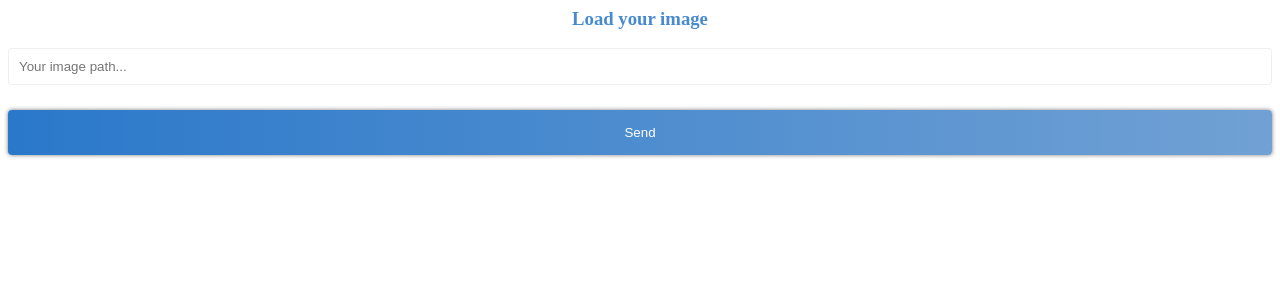
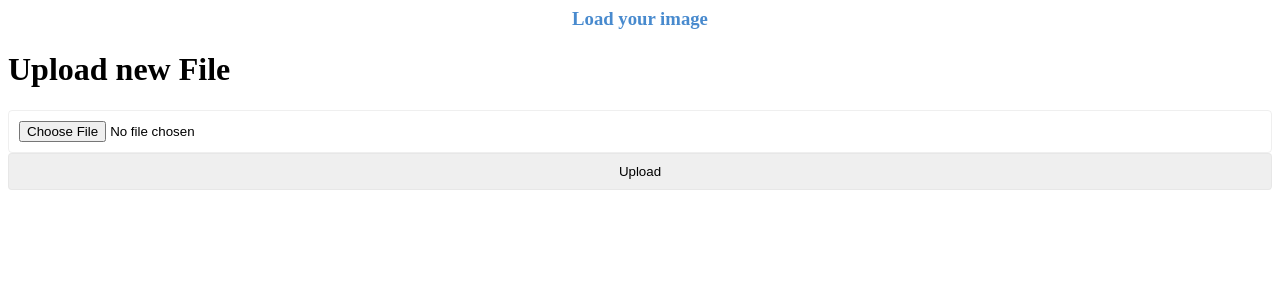
Before and after one commit to Faouzizi/To_Pencil_converter, a Flask app: page / in a window 1280 px wide. Shown: the top 300 px of the page. Run offline with Flask 2, Linux system fonts and the light colour scheme.

Commit message:
forms format

```diff
--- a/main.py
+++ b/main.py
@@ -1,9 +1,12 @@
 ###############################################
 #          Import some packages               #
 ###############################################
-from flask import Flask, render_template, request, flash
+from flask import Flask, render_template, request, flash, redirect, url_for
 from utils.forms import image_path_forms
 from utils.convert_image import convert_images
+from werkzeug.utils import secure_filename
+import cv2
+ci = convert_images()
 ###############################################
 #          Define flask app                   #
 ###############################################
@@ -14,18 +17,34 @@ app.secret_key = 'skjqsdkqsmldkùpkp09!!;dslqnk'
 #       Render Contact page                   #
 ###############################################
 @app.route('/', methods=["GET","POST"])
-def get_contact():
-    form = image_path_forms()
+def upload_file():
+    filename=''
     if request.method == 'POST':
-        path =  request.form["path"]
-        convert_images(path, 'resultat_apres_modifications')
-        return render_template('image_path_forms.html', form=form)
-        flash('Your changes have been saved.')
-    else:
-        return render_template('image_path_forms.html', form=form)
+        image = request.files["file"]
+        if image.filename != '':
+            print('image uploaded')
+            print(image)
+            ci.get_image_converted(secure_filename(image.filename), 'test')
+            filename1 = '.././results/test_pencil1.jpg'
+            filename2 = '.././results/test_pencil2.jpg'
+            filename3 = '.././results/test_cartoon.jpg'
+            return render_template('render_results.html', filename=filename1, filename2=filename2, filename3=filename3)
+    return render_template('image_path_forms.html', filename=filename)
+
+###############################################
+#       Render image results                   #
+###############################################
+@app.route('/render_results', methods=["GET","POST"])
+def render_images():
+    filename1 = '.././results/test_pencil1.jpg'
+    filename2 = '.././results/test_pencil2.jpg'
+    filename3 = '.././results/test_cartoon.jpg'
+    return render_template('render_results.html', filename=filename1, filename2=filename2, filename3=filename3)
+
+
 
 ###############################################
 #                Run app                      #
 ###############################################
 if __name__ == '__main__':
-    app.run(debug=True, host='0.0.0.O')
+    app.run(debug=True, host='0.0.0.0', port='5001')
--- a/templates/image_path_forms.html
+++ b/templates/image_path_forms.html
@@ -2,17 +2,15 @@
 {% block content %}
 <div class="contact">
     <h3>Load your image</h3>
-    <form action="{{ url_for('get_contact') }}" method=post>
+    <form action="{{url_for('upload_file')}}" method="POST" enctype="multipart/form-data">
         <div>
-            <!-- image path -->
-            <p>
-                {{ form.path.label }} <br>
-                {{ form.path(placeholder='Your image path...') }}
-            </p>
-            <!-- Submit button -->
-            <p>
-                {{ form.submit }}
-            </p>
+            <div>
+                <title>Upload new File</title>
+                <h1>Upload new File</h1>
+                    <input type=file name=file>
+                    <input type=submit value=Upload>
+                </form>
+            </div>
         </div>
     </form>
 </div>
```
Also changed, not shown: templates/render_results.html (added, +20 -0 lines).
